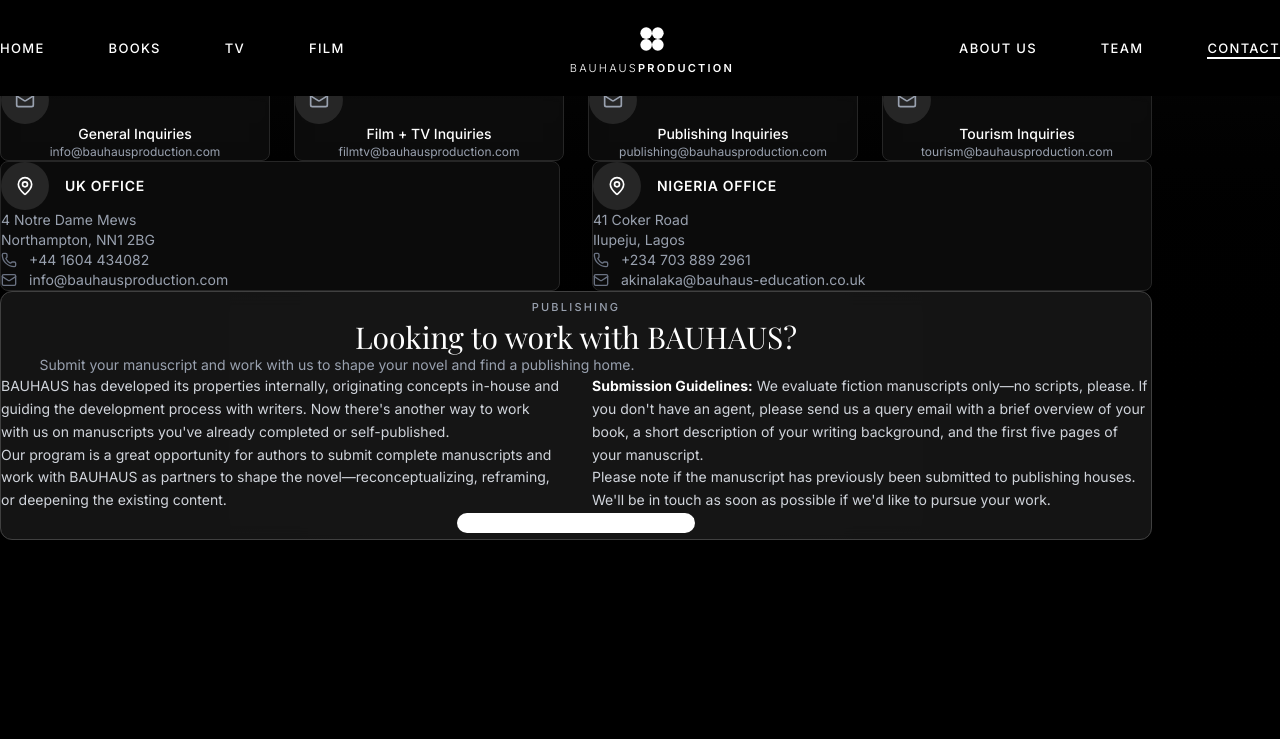
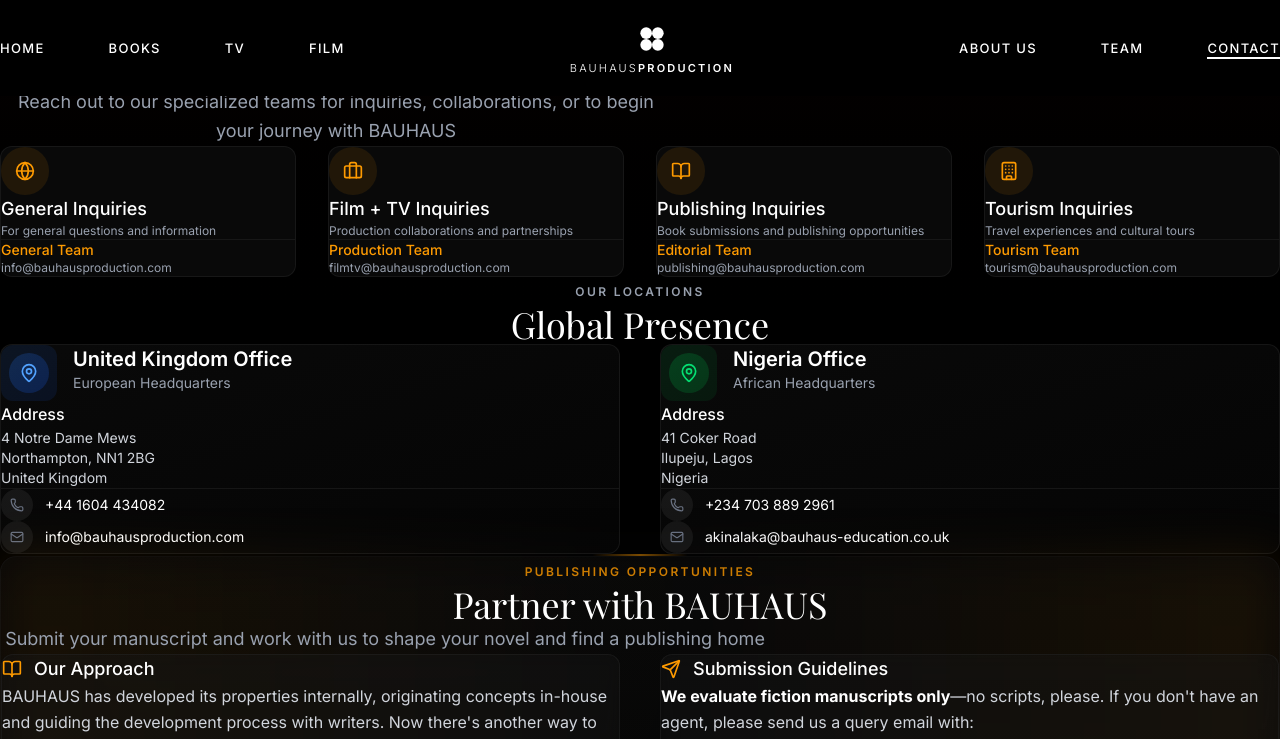
Before and after one commit to Phantom2006-dot/Alloycopysite, a React (Vite) app: page /contact in a window 1280 px wide. Shown: the top 739 px of the page. Built offline with nearby package versions, Linux system fonts and the light colour scheme; a web font is replaced by a local one.

Commit message:
Update Contact.jsx

```diff
--- a/src/pages/Contact.jsx
+++ b/src/pages/Contact.jsx
@@ -1,11 +1,35 @@
 import { useEffect } from 'react'
-import { Mail, Phone, MapPin, Send } from 'lucide-react'
+import { Mail, Phone, MapPin, Send, Globe, Building, BookOpen, Briefcase } from 'lucide-react'
 
 const inquiryTypes = [
-  { type: "General Inquiries", contact: "General Team", email: "info@bauhausproduction.com" },
-  { type: "Film + TV Inquiries", contact: "Production Team", email: "filmtv@bauhausproduction.com" },
-  { type: "Publishing Inquiries", contact: "Editorial Team", email: "publishing@bauhausproduction.com" },
-  { type: "Tourism Inquiries", contact: "Tourism Team", email: "tourism@bauhausproduction.com" },
+  {
+    type: "General Inquiries",
+    contact: "General Team",
+    email: "info@bauhausproduction.com",
+    icon: <Globe className="h-5 w-5" />,
+    description: "For general questions and information"
+  },
+  {
+    type: "Film + TV Inquiries",
+    contact: "Production Team",
+    email: "filmtv@bauhausproduction.com",
+    icon: <Briefcase className="h-5 w-5" />,
+    description: "Production collaborations and partnerships"
+  },
+  {
+    type: "Publishing Inquiries",
+    contact: "Editorial Team",
+    email: "publishing@bauhausproduction.com",
+    icon: <BookOpen className="h-5 w-5" />,
+    description: "Book submissions and publishing opportunities"
+  },
+  {
+    type: "Tourism Inquiries",
+    contact: "Tourism Team",
+    email: "tourism@bauhausproduction.com",
+    icon: <Building className="h-5 w-5" />,
+    description: "Travel experiences and cultural tours"
+  },
 ]
 
 export default function Contact() {
@@ -14,103 +38,213 @@
   }, [])
 
   return (
-    <div className="pt-28 lg:pt-32 bg-black min-h-screen">
-      <section className="relative py-16 md:py-20">
-        <div className="absolute inset-0 bg-gradient-to-b from-neutral-900/30 to-black pointer-events-none" />
+    <div className="pt-24 md:pt-28 lg:pt-32 bg-black min-h-screen">
+      {/* Hero Section */}
+      <section className="relative py-12 md:py-16 lg:py-20 overflow-hidden">
+        <div className="absolute inset-0 bg-gradient-to-b from-amber-900/5 via-black/40 to-black pointer-events-none" />
 
-        <div className="relative max-w-6xl mx-auto px-8 lg:px-12">
-          <div className="text-center mb-16">
-            <span className="inline-block text-[11px] font-medium uppercase tracking-[0.25em] text-gray-400 mb-6">
+        <div className="relative max-w-7xl mx-auto px-4 sm:px-6 lg:px-8">
+          {/* Header */}
+          <div className="text-center mb-12 md:mb-16 lg:mb-20">
+            <span className="inline-block text-xs font-semibold uppercase tracking-[0.2em] text-amber-500/80 mb-4">
               Get In Touch
             </span>
-            <h1 className="text-4xl md:text-5xl text-white font-serif tracking-wide">
-              contact
+            <h1 className="text-4xl sm:text-5xl lg:text-6xl text-white font-serif font-light tracking-tight mb-6">
+              Contact <span className="font-normal">Us</span>
             </h1>
+            <div className="max-w-2xl mx-auto px-4">
+              <p className="text-gray-400 text-base md:text-lg leading-relaxed">
+                Reach out to our specialized teams for inquiries, collaborations, or to begin your journey with BAUHAUS
+              </p>
+            </div>
           </div>
 
-          <div className="grid sm:grid-cols-2 lg:grid-cols-4 gap-6 mb-20">
+          {/* Inquiry Cards Grid */}
+          <div className="mb-16 md:mb-20 lg:mb-24">
+            <div className="grid grid-cols-1 sm:grid-cols-2 lg:grid-cols-4 gap-6 lg:gap-8">
               {inquiryTypes.map((inquiry, index) => (
                 <a
                   key={index}
                   href={`mailto:${inquiry.email}`}
-                className="group bg-neutral-900/50 backdrop-blur-sm border border-neutral-800 rounded-lg p-6 text-center hover:border-neutral-600 hover:bg-neutral-900/80 transition-all duration-300"
+                  className="group relative"
                 >
-                <div className="w-12 h-12 mx-auto mb-4 rounded-full bg-neutral-800 flex items-center justify-center group-hover:bg-white transition-colors duration-300">
-                  <Mail className="h-5 w-5 text-gray-400 group-hover:text-black transition-colors duration-300" />
+                  <div className="absolute -inset-0.5 bg-gradient-to-r from-amber-500/20 to-transparent rounded-xl blur opacity-0 group-hover:opacity-100 transition-opacity duration-300" />
+                  <div className="relative bg-neutral-900/40 backdrop-blur-sm border border-neutral-800/50 rounded-xl p-6 md:p-8 hover:border-amber-500/30 transition-all duration-300 h-full flex flex-col">
+                    <div className="w-12 h-12 rounded-full bg-amber-500/10 flex items-center justify-center mb-4 md:mb-6 group-hover:bg-amber-500/20 transition-colors duration-300">
+                      <div className="text-amber-500">
+                        {inquiry.icon}
                       </div>
-                <h3 className="text-white font-medium text-sm mb-2">{inquiry.type}</h3>
-                <p className="text-gray-400 text-xs break-all hover:text-white transition-colors">
+                    </div>
+
+                    <h3 className="text-white font-medium text-base md:text-lg mb-2 group-hover:text-amber-100 transition-colors duration-300">
+                      {inquiry.type}
+                    </h3>
+
+                    <p className="text-gray-400 text-xs mb-3 flex-1">
+                      {inquiry.description}
+                    </p>
+
+                    <div className="pt-4 mt-auto border-t border-neutral-800/50 group-hover:border-amber-500/20 transition-colors duration-300">
+                      <p className="text-amber-500 text-sm font-medium mb-1">
+                        {inquiry.contact}
+                      </p>
+                      <p className="text-gray-400 text-xs break-words hover:text-amber-100 transition-colors duration-200">
                         {inquiry.email}
                       </p>
+                    </div>
+                  </div>
                 </a>
               ))}
             </div>
+          </div>
 
-          <div className="grid md:grid-cols-2 gap-8 mb-20">
-            <div className="bg-neutral-900/50 backdrop-blur-sm border border-neutral-800 rounded-lg p-8 md:p-10">
-              <div className="flex items-center gap-4 mb-6">
-                <div className="w-12 h-12 rounded-full bg-neutral-800 flex items-center justify-center">
-                  <MapPin className="h-5 w-5 text-white" />
+          {/* Offices Section */}
+          <div className="mb-16 md:mb-20 lg:mb-24">
+            <div className="text-center mb-10 md:mb-12">
+              <span className="inline-block text-xs font-semibold uppercase tracking-[0.2em] text-gray-400 mb-4">
+                Our Locations
+              </span>
+              <h2 className="text-2xl md:text-3xl lg:text-4xl text-white font-serif font-light">
+                Global Presence
+              </h2>
             </div>
-                <h3 className="text-white font-semibold uppercase tracking-wider text-sm">UK Office</h3>
+
+            <div className="grid md:grid-cols-2 gap-8 lg:gap-10">
+              {/* UK Office */}
+              <div className="group relative">
+                <div className="absolute -inset-0.5 bg-gradient-to-r from-amber-500/10 to-blue-500/10 rounded-xl blur opacity-0 group-hover:opacity-100 transition-opacity duration-300" />
+                <div className="relative bg-gradient-to-br from-neutral-900/40 to-neutral-900/20 backdrop-blur-sm border border-neutral-800/50 rounded-xl p-8 md:p-10 hover:border-amber-500/20 transition-all duration-300">
+                  <div className="flex items-start gap-4 mb-8">
+                    <div className="w-14 h-14 rounded-xl bg-gradient-to-br from-blue-500/10 to-blue-600/10 flex items-center justify-center flex-shrink-0">
+                      <div className="w-10 h-10 rounded-full bg-gradient-to-br from-blue-500/20 to-blue-600/20 flex items-center justify-center">
+                        <MapPin className="h-5 w-5 text-blue-400" />
                       </div>
-              <div className="text-gray-400 text-sm space-y-3 ml-16">
-                <p>4 Notre Dame Mews</p>
-                <p>Northampton, NN1 2BG</p>
-                <div className="pt-4 space-y-2">
-                  <p className="flex items-center gap-3">
-                    <Phone className="h-4 w-4 text-gray-500" />
-                    <a href="tel:+441604434082" className="hover:text-white transition-colors">+44 1604 434082</a>
-                  </p>
-                  <p className="flex items-center gap-3">
-                    <Mail className="h-4 w-4 text-gray-500" />
-                    <a href="mailto:info@bauhausproduction.com" className="hover:text-white transition-colors">info@bauhausproduction.com</a>
-                  </p>
                     </div>
+                    <div>
+                      <h3 className="text-white font-semibold text-lg md:text-xl mb-2">United Kingdom Office</h3>
+                      <p className="text-gray-400 text-sm">European Headquarters</p>
                     </div>
                   </div>
 
-            <div className="bg-neutral-900/50 backdrop-blur-sm border border-neutral-800 rounded-lg p-8 md:p-10">
-              <div className="flex items-center gap-4 mb-6">
-                <div className="w-12 h-12 rounded-full bg-neutral-800 flex items-center justify-center">
-                  <MapPin className="h-5 w-5 text-white" />
+                  <div className="space-y-4 ml-18">
+                    <div className="text-gray-300">
+                      <p className="font-medium text-white mb-1">Address</p>
+                      <p className="text-sm">4 Notre Dame Mews</p>
+                      <p className="text-sm">Northampton, NN1 2BG</p>
+                      <p className="text-sm">United Kingdom</p>
                     </div>
-                <h3 className="text-white font-semibold uppercase tracking-wider text-sm">Nigeria Office</h3>
+
+                    <div className="space-y-3 pt-4 border-t border-neutral-800/50">
+                      <a
+                        href="tel:+441604434082"
+                        className="flex items-center gap-3 text-gray-400 hover:text-white transition-colors duration-200 group"
+                      >
+                        <div className="w-8 h-8 rounded-full bg-neutral-800/50 flex items-center justify-center group-hover:bg-blue-500/20 transition-colors duration-200">
+                          <Phone className="h-3.5 w-3.5 text-gray-500 group-hover:text-blue-400 transition-colors duration-200" />
                         </div>
-              <div className="text-gray-400 text-sm space-y-3 ml-16">
-                <p>41 Coker Road</p>
-                <p>Ilupeju, Lagos</p>
-                <div className="pt-4 space-y-2">
-                  <p className="flex items-center gap-3">
-                    <Phone className="h-4 w-4 text-gray-500" />
-                    <a href="tel:+2347038892961" className="hover:text-white transition-colors">+234 703 889 2961</a>
-                  </p>
-                  <p className="flex items-center gap-3">
-                    <Mail className="h-4 w-4 text-gray-500" />
-                    <a href="mailto:akinalaka@bauhaus-education.co.uk" className="hover:text-white transition-colors break-all">akinalaka@bauhaus-education.co.uk</a>
-                  </p>
+                        <span className="text-sm">+44 1604 434082</span>
+                      </a>
+
+                      <a
+                        href="mailto:info@bauhausproduction.com"
+                        className="flex items-center gap-3 text-gray-400 hover:text-white transition-colors duration-200 group"
+                      >
+                        <div className="w-8 h-8 rounded-full bg-neutral-800/50 flex items-center justify-center group-hover:bg-amber-500/20 transition-colors duration-200">
+                          <Mail className="h-3.5 w-3.5 text-gray-500 group-hover:text-amber-400 transition-colors duration-200" />
+                        </div>
+                        <span className="text-sm break-all">info@bauhausproduction.com</span>
+                      </a>
                     </div>
                   </div>
                 </div>
               </div>
 
+              {/* Nigeria Office */}
+              <div className="group relative">
+                <div className="absolute -inset-0.5 bg-gradient-to-r from-green-500/10 to-amber-500/10 rounded-xl blur opacity-0 group-hover:opacity-100 transition-opacity duration-300" />
+                <div className="relative bg-gradient-to-br from-neutral-900/40 to-neutral-900/20 backdrop-blur-sm border border-neutral-800/50 rounded-xl p-8 md:p-10 hover:border-green-500/20 transition-all duration-300">
+                  <div className="flex items-start gap-4 mb-8">
+                    <div className="w-14 h-14 rounded-xl bg-gradient-to-br from-green-500/10 to-green-600/10 flex items-center justify-center flex-shrink-0">
+                      <div className="w-10 h-10 rounded-full bg-gradient-to-br from-green-500/20 to-green-600/20 flex items-center justify-center">
+                        <MapPin className="h-5 w-5 text-green-400" />
+                      </div>
+                    </div>
+                    <div>
+                      <h3 className="text-white font-semibold text-lg md:text-xl mb-2">Nigeria Office</h3>
+                      <p className="text-gray-400 text-sm">African Headquarters</p>
+                    </div>
+                  </div>
+
+                  <div className="space-y-4 ml-18">
+                    <div className="text-gray-300">
+                      <p className="font-medium text-white mb-1">Address</p>
+                      <p className="text-sm">41 Coker Road</p>
+                      <p className="text-sm">Ilupeju, Lagos</p>
+                      <p className="text-sm">Nigeria</p>
+                    </div>
+
+                    <div className="space-y-3 pt-4 border-t border-neutral-800/50">
+                      <a
+                        href="tel:+2347038892961"
+                        className="flex items-center gap-3 text-gray-400 hover:text-white transition-colors duration-200 group"
+                      >
+                        <div className="w-8 h-8 rounded-full bg-neutral-800/50 flex items-center justify-center group-hover:bg-green-500/20 transition-colors duration-200">
+                          <Phone className="h-3.5 w-3.5 text-gray-500 group-hover:text-green-400 transition-colors duration-200" />
+                        </div>
+                        <span className="text-sm">+234 703 889 2961</span>
+                      </a>
+
+                      <a
+                        href="mailto:akinalaka@bauhaus-education.co.uk"
+                        className="flex items-center gap-3 text-gray-400 hover:text-white transition-colors duration-200 group"
+                      >
+                        <div className="w-8 h-8 rounded-full bg-neutral-800/50 flex items-center justify-center group-hover:bg-amber-500/20 transition-colors duration-200">
+                          <Mail className="h-3.5 w-3.5 text-gray-500 group-hover:text-amber-400 transition-colors duration-200" />
+                        </div>
+                        <span className="text-sm break-all">akinalaka@bauhaus-education.co.uk</span>
+                      </a>
+                    </div>
+                  </div>
+                </div>
+              </div>
+            </div>
+          </div>
+
+          {/* Divider */}
+          <div className="flex justify-center mb-12 md:mb-16 lg:mb-20">
+            <div className="w-24 h-0.5 bg-gradient-to-r from-transparent via-amber-500/50 to-transparent" />
+          </div>
+
+          {/* Publishing Submission Section */}
+          <div className="relative group">
+            <div className="absolute -inset-0.5 bg-gradient-to-r from-amber-500/10 via-neutral-900/10 to-amber-500/10 rounded-2xl blur-xl group-hover:blur-2xl transition-all duration-500" />
+            <div className="relative bg-gradient-to-b from-neutral-900/30 to-neutral-900/10 backdrop-blur-sm border border-neutral-800/30 rounded-2xl p-8 md:p-12 lg:p-16 hover:border-amber-500/20 transition-all duration-300 overflow-hidden">
+              {/* Background Pattern */}
+              <div className="absolute inset-0 opacity-5">
+                <div className="absolute inset-0 bg-[radial-gradient(circle_at_30%_20%,rgba(251,191,36,0.1),transparent_50%)]" />
+              </div>
+
               <div className="relative">
-            <div className="absolute inset-0 bg-gradient-to-r from-neutral-900 via-neutral-800 to-neutral-900 rounded-xl opacity-50" />
-            <div className="relative bg-neutral-900/80 backdrop-blur-sm border border-neutral-700 rounded-xl p-8 md:p-12">
-              <div className="text-center mb-10">
-                <span className="inline-block text-[11px] font-medium uppercase tracking-[0.2em] text-gray-400 mb-4">
-                  Publishing
+                <div className="text-center mb-10 md:mb-12">
+                  <span className="inline-block text-xs font-semibold uppercase tracking-[0.2em] text-amber-500/80 mb-4">
+                    Publishing Opportunities
                   </span>
-                <h2 className="text-2xl md:text-3xl text-white font-serif mb-4">
-                  Looking to work with BAUHAUS?
+                  <h2 className="text-2xl md:text-3xl lg:text-4xl text-white font-serif font-light mb-4 md:mb-6">
+                    Partner with BAUHAUS
                   </h2>
-                <p className="text-gray-400 text-sm max-w-2xl mx-auto">
-                  Submit your manuscript and work with us to shape your novel and find a publishing home.
+                  <p className="text-gray-400 text-base md:text-lg max-w-3xl mx-auto leading-relaxed">
+                    Submit your manuscript and work with us to shape your novel and find a publishing home
                   </p>
                 </div>
 
-              <div className="grid md:grid-cols-2 gap-8 mb-10">
-                <div className="text-gray-300 text-sm leading-relaxed space-y-4">
+                <div className="grid lg:grid-cols-2 gap-8 md:gap-10 mb-10 md:mb-12">
+                  <div className="space-y-5 md:space-y-6">
+                    <div className="bg-neutral-900/30 backdrop-blur-sm rounded-xl p-6 border border-neutral-800/50">
+                      <h3 className="text-white font-medium text-lg mb-4 flex items-center gap-3">
+                        <BookOpen className="h-5 w-5 text-amber-500" />
+                        Our Approach
+                      </h3>
+                      <div className="text-gray-300 text-sm md:text-base leading-relaxed space-y-4">
                         <p>
                           BAUHAUS has developed its properties internally, originating concepts in-house and guiding the development process with writers. Now there's another way to work with us on manuscripts you've already completed or self-published.
                         </p>
@@ -118,26 +252,51 @@
                           Our program is a great opportunity for authors to submit complete manuscripts and work with BAUHAUS as partners to shape the novel—reconceptualizing, reframing, or deepening the existing content.
                         </p>
                       </div>
-                <div className="text-gray-300 text-sm leading-relaxed space-y-4">
+                    </div>
+                  </div>
+
+                  <div className="space-y-5 md:space-y-6">
+                    <div className="bg-neutral-900/30 backdrop-blur-sm rounded-xl p-6 border border-neutral-800/50">
+                      <h3 className="text-white font-medium text-lg mb-4 flex items-center gap-3">
+                        <Send className="h-5 w-5 text-amber-500" />
+                        Submission Guidelines
+                      </h3>
+                      <div className="text-gray-300 text-sm md:text-base leading-relaxed space-y-4">
                         <p>
-                    <strong className="text-white">Submission Guidelines:</strong> We evaluate fiction manuscripts only—no scripts, please. If you don't have an agent, please send us a query email with a brief overview of your book, a short description of your writing background, and the first five pages of your manuscript.
+                          <strong className="text-white">We evaluate fiction manuscripts only</strong>—no scripts, please. If you don't have an agent, please send us a query email with:
                         </p>
+                        <ul className="space-y-2 pl-5 list-disc text-gray-300">
+                          <li>Brief overview of your book</li>
+                          <li>Short description of your writing background</li>
+                          <li>First five pages of your manuscript</li>
+                        </ul>
                         <p>
                           Please note if the manuscript has previously been submitted to publishing houses. We'll be in touch as soon as possible if we'd like to pursue your work.
                         </p>
+                      </div>
+                    </div>
                   </div>
                 </div>
 
                 <div className="text-center">
                   <a
                     href="mailto:submissions@bauhausproduction.com"
-                  className="inline-flex items-center gap-3 bg-white text-black px-8 py-4 rounded-full font-medium text-sm uppercase tracking-wider hover:bg-gray-200 transition-all duration-300"
+                    className="inline-flex items-center justify-center gap-3 bg-gradient-to-r from-amber-500 to-amber-600 text-white px-8 py-4 md:px-10 md:py-5 rounded-full font-semibold text-sm uppercase tracking-wider hover:from-amber-600 hover:to-amber-700 transform hover:-translate-y-1 transition-all duration-300 shadow-lg hover:shadow-xl hover:shadow-amber-500/20 min-w-[240px]"
                   >
                     <Send className="h-4 w-4" />
                     Submit Your Manuscript
                   </a>
+                  <p className="text-gray-500 text-xs mt-4">
+                    submissions@bauhausproduction.com
+                  </p>
                 </div>
               </div>
+            </div>
+          </div>
+
+          {/* Bottom Divider */}
+          <div className="mt-16 md:mt-20 lg:mt-24">
+            <div className="w-full h-px bg-gradient-to-r from-transparent via-neutral-800 to-transparent" />
           </div>
         </div>
       </section>
```
Lines whose indentation alone changed are shown as unchanged.
